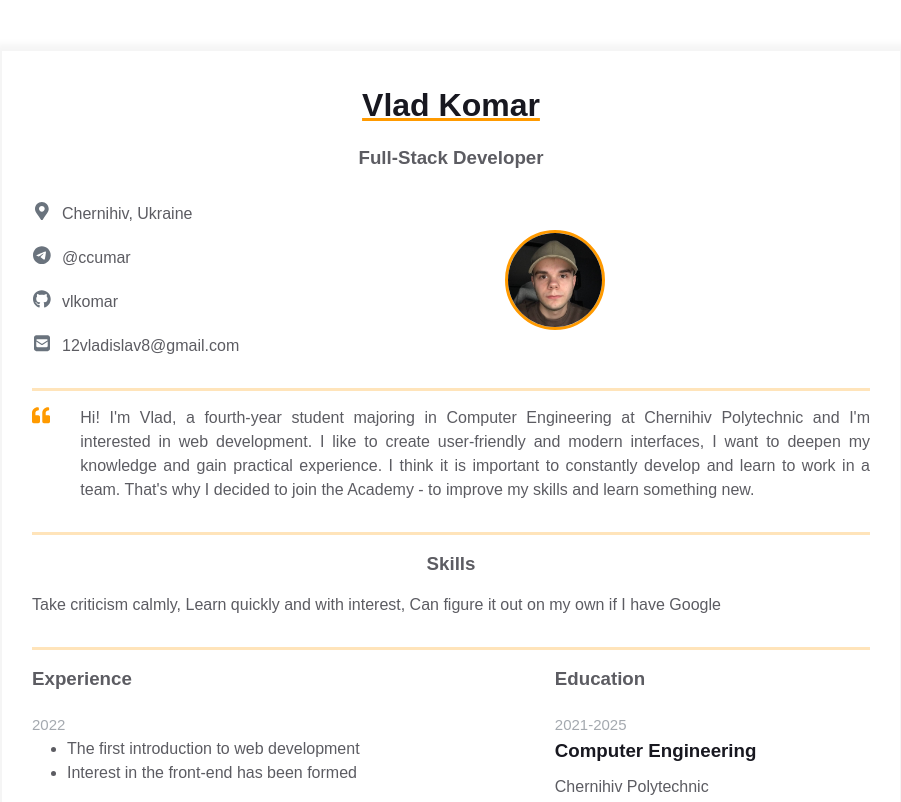
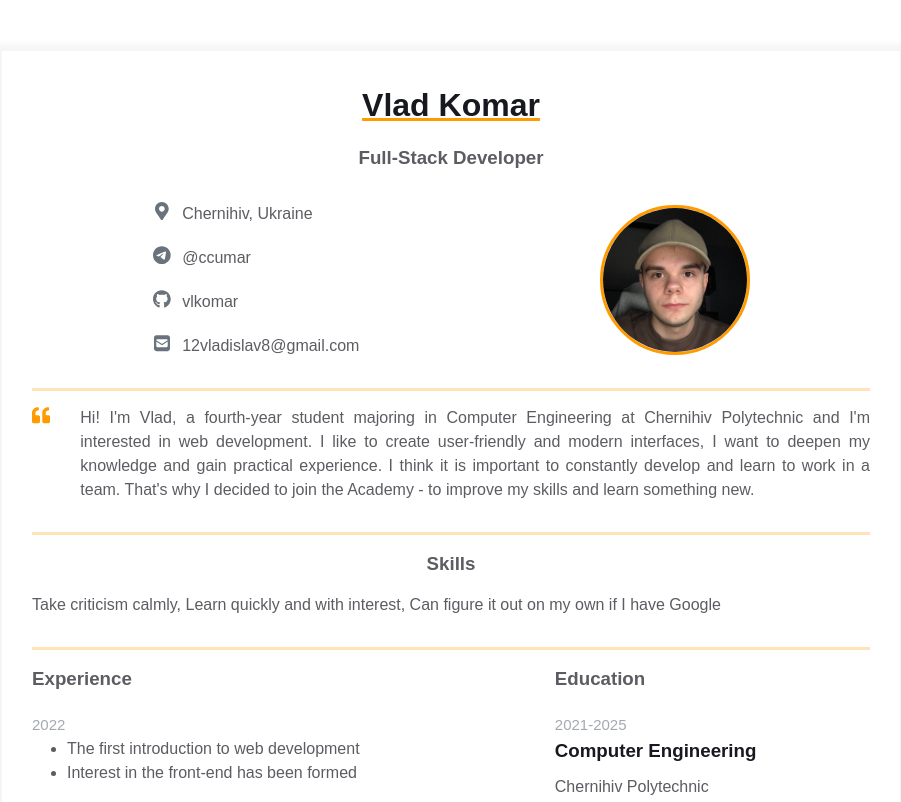
Before and after one commit to vlkomar/homepage, a plain HTML site: page index.html in a window 1280 px wide. Shown: the top 802 px of the page, without its empty margins (189-1090 px from the left). Drawn offline with Linux system fonts and the light colour scheme.

Commit message:
Updated avatar size and position

```diff
--- a/index.html
+++ b/index.html
@@ -103,8 +103,6 @@
                   alt="Avatar"
                 />
               </div>
-
-              <div class="contact-info__block"></div>
             </div>
           </div>
         </div>
--- a/styles.css
+++ b/styles.css
@@ -26,7 +26,7 @@ body {
 .fh {
   display: flex;
   flex-direction: row;
-  justify-content: space-between;
+  justify-content: space-around;
 }
 
 .fv {
@@ -125,8 +125,8 @@ body {
 
 .contact-info__avatar {
   border-radius: 50%;
-  width: 100px;
-  height: 100px;
+  width: 150px;
+  height: 150px;
   object-fit: cover;
   border: 3px solid;
   border-color: var(--text-decoration-color);
```
